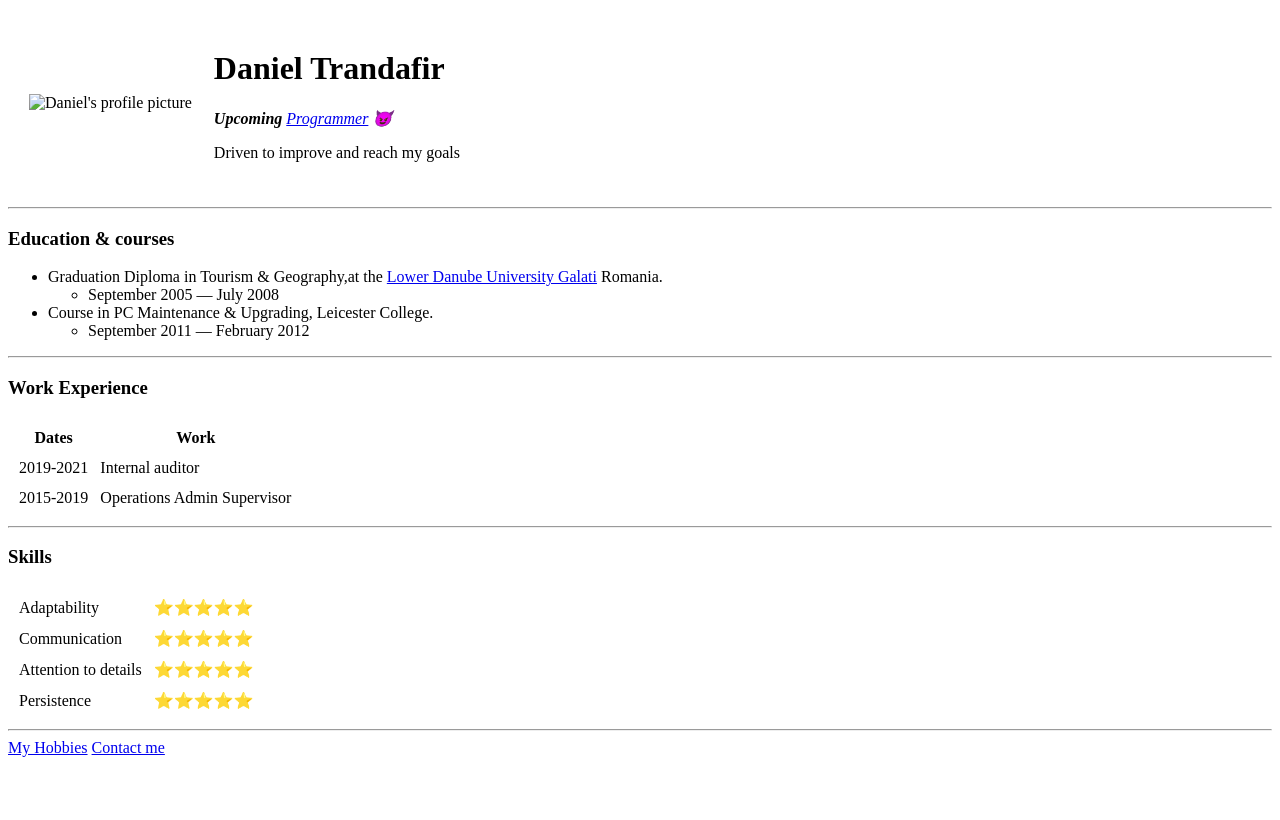
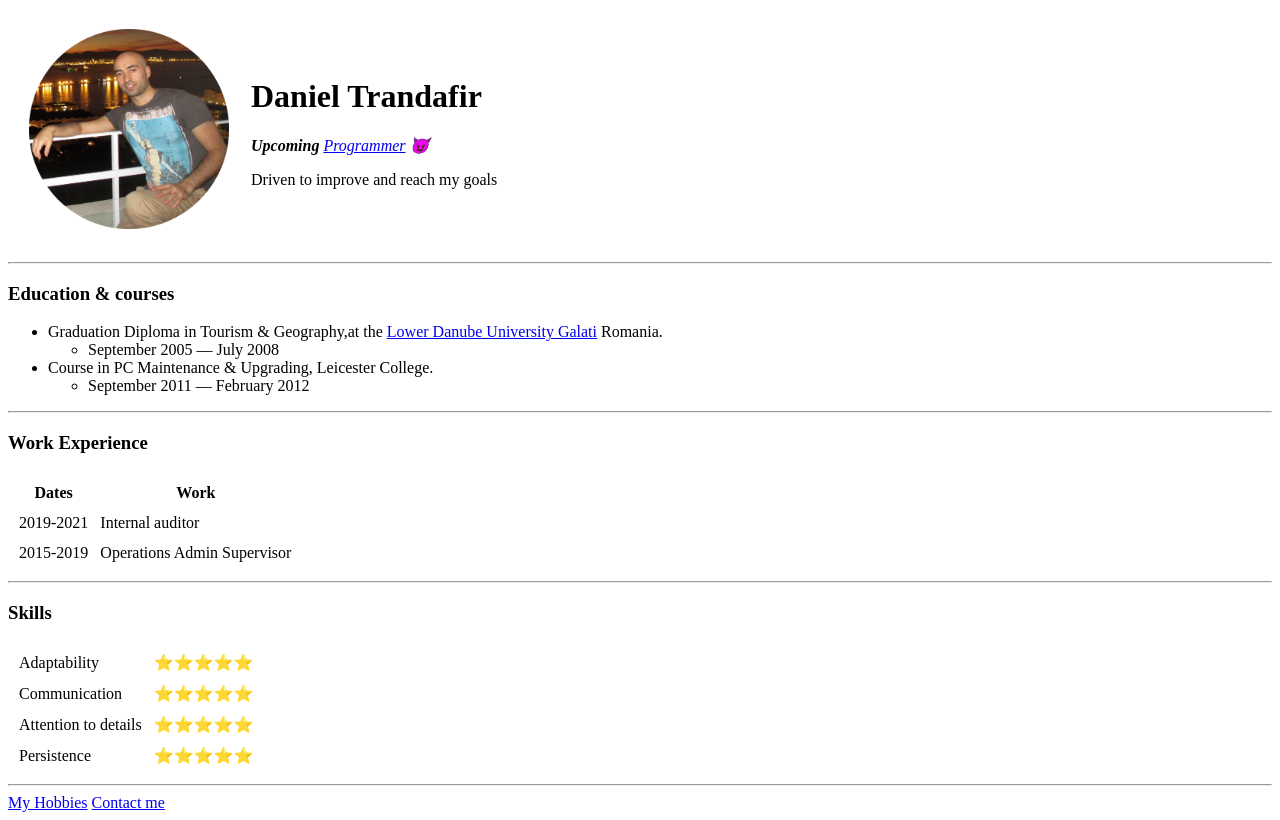
Before and after one commit to danieltrandafir/CV, a plain HTML site: page index.html in a window 1280 px wide. Drawn offline with Linux system fonts and the light colour scheme; files whose address does not match are found by name.

Commit message:
Add files via upload

```diff
--- a/index.html
+++ b/index.html
@@ -7,7 +7,7 @@
   <body>
     <table cellspacing="20">
       <tr>
-        <td><img height="200" width="200" src="daniel.png" alt="Daniel's profile picture"></td>
+        <td><img height="200" width="200" src="C:\Users\User\Desktop\Web development\HTML personal site\Images\daniel.png" alt="Daniel's profile picture"></td>
         <td><h1>Daniel Trandafir</h1>
         <p><em><strong>Upcoming</strong> <a href="https://www.google.com/url?sa=i&url=https%3A%2F%2Fcodersera.com%2Fblog%2F6-daily-battles-in-the-life-of-programmer%2F&psig=AOvVaw2UXlXRHKkIz7MEQbMY6xss&ust=1623444116468000&source=images&cd=vfe&ved=0CAIQjRxqFwoTCLiv9-v2jfECFQAAAAAdAAAAABAD">Programmer</a> 😈</em></p>
         <p>Driven to improve and reach my goals</p></td>
```
Also changed, not shown: Images/d2.jpg (added), Images/daniel.png (added).
